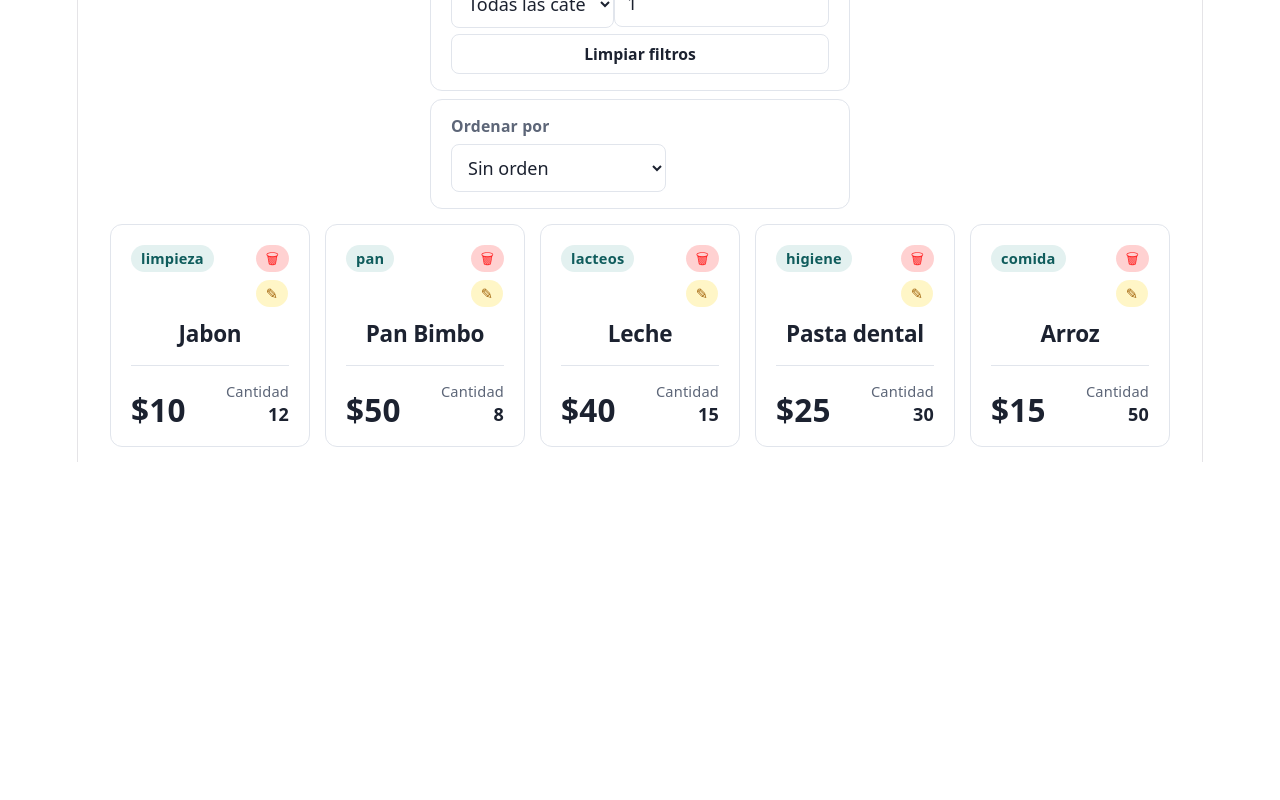
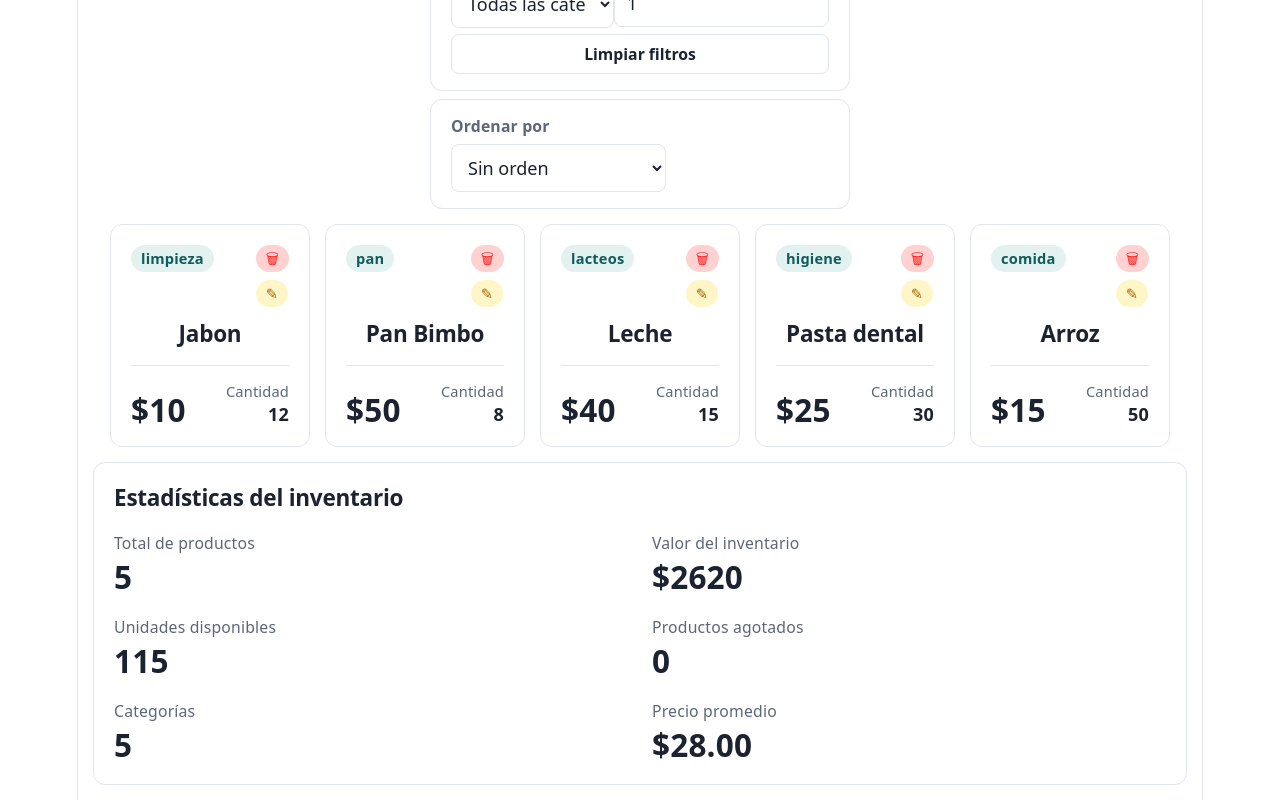
Before and after one commit to TiwexCr25/proyectos-react, a React (Vite) app in the folder projects/06-DataFlow/: page / in a window 1280 px wide. Shown: the part 571-1371 px from the top of the page. Before the commit the page ends 1033 px from the top, so only its background shows below. Built offline with nearby package versions, Linux system fonts and the light colour scheme.

Commit message:
06 componenete estadisticas de inventario completo

```diff
--- a/projects/06-DataFlow/src/App.jsx
+++ b/projects/06-DataFlow/src/App.jsx
@@ -1,3 +1,4 @@
+import { useState } from 'react'
 import './App.css'
 import { initialProducts } from './data/products.js'
 import { ProductForm } from './components/ProductForm.jsx'
@@ -6,7 +7,7 @@ import { ProductFilters } from './components/ProductFilters.jsx'
 import { ProductOrder } from './components/ProductOrder.jsx'
 import { ProductCard } from './components/ProductCard.jsx'
 import { ProductEdit } from './components/ProductEdit.jsx'
-import { useState } from 'react'
+import { InventoryStatistics } from './components/InventoryStatistics.jsx'
 
 function App () {
   const [products, setProducts] = useState(initialProducts)
@@ -137,7 +138,8 @@ function App () {
             onClose={cancelEditProduct}
             onSave={saveEditProduct}
           />
-}
+      }
+      <InventoryStatistics products={products} />
     </main>
   )
 }
--- /dev/null
+++ b/projects/06-DataFlow/src/components/InventoryStatistics.jsx
@@ -0,0 +1,48 @@
+import './css/inventoryStatistics.css'
+
+export function InventoryStatistics ({ products }) {
+  const totalProducts = products.length
+  const invetoryValue = products.reduce((total, product) =>
+    total + Number(product.price * product.stock), 0
+  )
+  const totalQuantity = products.reduce((total, product) => total + Number(product.stock), 0)
+  const outOfStock = products.filter(product => product.stock <= 0).length
+  const totalCategories = new Set(products.map(product => product.category)).size
+  const averagePrice = totalProducts > 0
+    ? products.reduce((total, product) => total + Number(product.price), 0) / totalProducts
+    : 0
+
+  return (
+    <section className='inventory-statistics' aria-labelledby='inventory-statistics-title'>
+      <h2 className='inventory-statistics__title' id='inventory-statistics-title'>
+        Estadísticas del inventario
+      </h2>
+      <dl className='inventory-statistics__grid'>
+        <div className='inventory-statistics__item'>
+          <dt>Total de productos</dt>
+          <dd>{totalProducts}</dd>
+        </div>
+        <div className='inventory-statistics__item'>
+          <dt>Valor del inventario</dt>
+          <dd>${invetoryValue}</dd>
+        </div>
+        <div className='inventory-statistics__item'>
+          <dt>Unidades disponibles</dt>
+          <dd>{totalQuantity}</dd>
+        </div>
+        <div className='inventory-statistics__item'>
+          <dt>Productos agotados</dt>
+          <dd>{outOfStock}</dd>
+        </div>
+        <div className='inventory-statistics__item'>
+          <dt>Categorías</dt>
+          <dd>{totalCategories}</dd>
+        </div>
+        <div className='inventory-statistics__item'>
+          <dt>Precio promedio</dt>
+          <dd>${averagePrice.toFixed(2)}</dd>
+        </div>
+      </dl>
+    </section>
+  )
+}
--- /dev/null
+++ b/projects/06-DataFlow/src/components/css/inventoryStatistics.css
@@ -0,0 +1,70 @@
+.inventory-statistics {
+  --statistics-surface: #ffffff;
+  --statistics-text: #1c2230;
+  --statistics-muted: #5d6678;
+  --statistics-border: #e1e5ec;
+
+  box-sizing: border-box;
+  width: 100%;
+  padding: 20px;
+  background: var(--statistics-surface);
+  color: var(--statistics-text);
+  border: 1px solid var(--statistics-border);
+  border-radius: 12px;
+  font-family: inherit;
+  text-align: left;
+}
+
+.inventory-statistics__title {
+  margin: 0 0 20px;
+  color: var(--statistics-text);
+  font-size: 1.25rem;
+  font-weight: 650;
+  line-height: 1.3;
+  letter-spacing: -0.01em;
+}
+
+.inventory-statistics__grid {
+  margin: 0;
+  display: grid;
+  grid-template-columns: repeat(2, minmax(0, 1fr));
+  column-gap: 24px;
+  row-gap: 20px;
+}
+
+.inventory-statistics__item {
+  min-width: 0;
+}
+
+.inventory-statistics__item dt {
+  margin-bottom: 4px;
+  color: var(--statistics-muted);
+  font-size: 0.875rem;
+  line-height: 1.4;
+}
+
+.inventory-statistics__item dd {
+  margin: 0;
+  color: var(--statistics-text);
+  font-size: 1.75rem;
+  font-weight: 700;
+  line-height: 1.2;
+  font-variant-numeric: tabular-nums;
+  overflow-wrap: anywhere;
+}
+
+@media (max-width: 480px) {
+  .inventory-statistics__grid {
+    grid-template-columns: 1fr;
+    row-gap: 16px;
+  }
+}
+
+@media (prefers-color-scheme: dark) {
+  .inventory-statistics {
+    --statistics-surface: #1a1f2b;
+    --statistics-text: #eef1f6;
+    --statistics-muted: #9aa3b5;
+    --statistics-border: #2d3445;
+  }
+}
```
